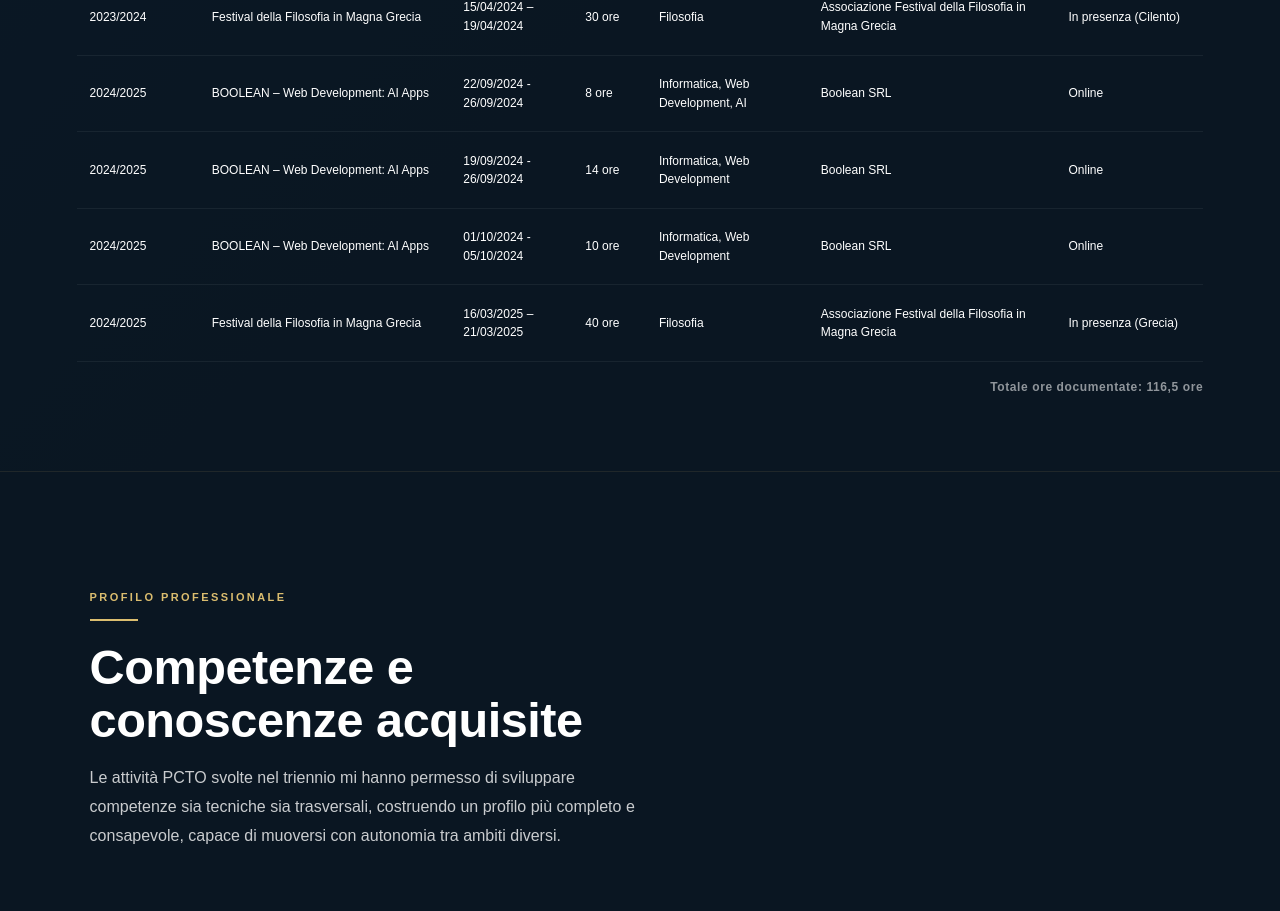
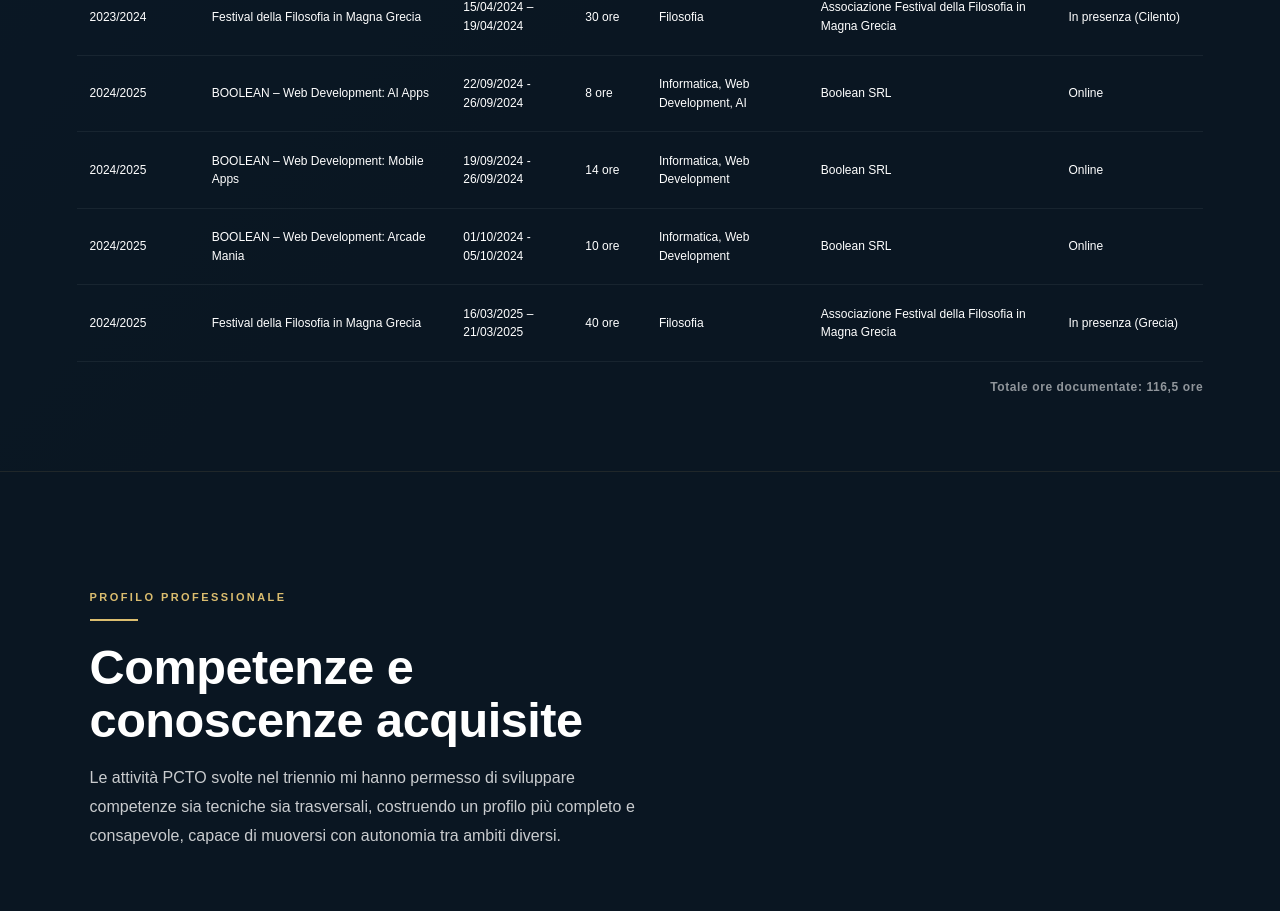
Before and after one commit to onofrio-tomasicchio-lsamaldi/pcto, a plain HTML site: page index.html in a window 1280 px wide. Shown: the part 6820-7731 px from the top of the page. Drawn offline with Linux system fonts and the light colour scheme; a web font is replaced by a local one.

Commit message:
Update course names in index.html

```diff
--- a/index.html
+++ b/index.html
@@ -799,7 +799,7 @@
           </tr>
           <tr>
             <td>2024/2025</td>
-            <td>BOOLEAN – Web Development: AI Apps</td>
+            <td>BOOLEAN – Web Development: Mobile Apps</td>
             <td>19/09/2024 - 26/09/2024</td>
             <td>14 ore</td>
             <td>Informatica, Web Development</td>
@@ -808,7 +808,7 @@
           </tr>
           <tr>
             <td>2024/2025</td>
-            <td>BOOLEAN – Web Development: AI Apps</td>
+            <td>BOOLEAN – Web Development: Arcade Mania</td>
             <td>01/10/2024 - 05/10/2024</td>
             <td>10 ore</td>
             <td>Informatica, Web Development</td>
```
